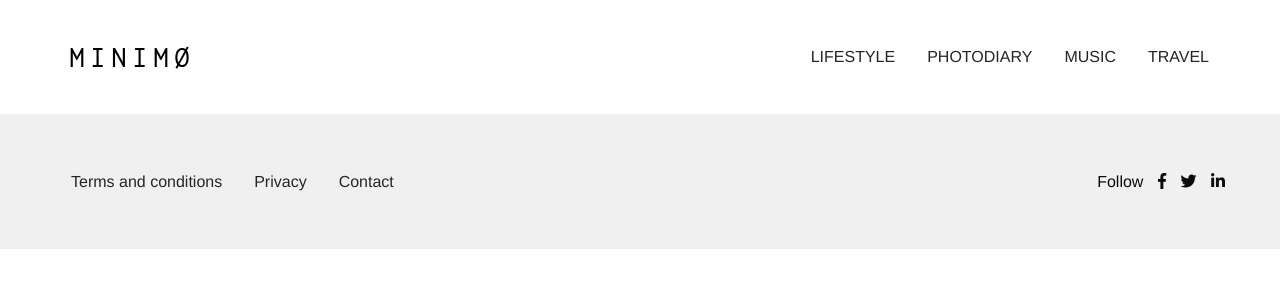
After one commit to Znimu/minimo, a PHP site: page /views/backend/template.php in a window 1280 px wide. The commit adds this page. Shown: the top 300 px of the page. Run offline with PHP 8.4, Linux system fonts and the light colour scheme; the template is opened without the code that fills it, so the values that code supplies are empty; some libraries are stand-ins or nearby versions.

Commit message:
Fix for categories page

```diff
--- /dev/null
+++ b/admin.php
@@ -0,0 +1,2 @@
+<?php
+require('controllers/backend.php');
--- a/controllers/frontend.php
+++ b/controllers/frontend.php
@@ -17,12 +17,6 @@ function listPostsCategory($category)
     $postManager = new Minimo\Models\PostManager();
     $posts = $postManager->getPostsCategory($category);
     $action = "categorie";
-    $nb_posts = 0;
-    while ($post = $posts->fetch()) {
-        $data[] = $post;
-        $img[] = $postManager->getImg($data[$nb_posts]['id']);
-        $nb_posts++;
-    }
 
     require('views/frontend/template_page.php');
 }
--- /dev/null
+++ b/views/backend/template.php
@@ -0,0 +1,58 @@
+<!DOCTYPE html>
+<html>
+    <head>
+        <meta charset="utf-8" />
+        <meta name="viewport" content="width=device-width, initial-scale=1.0" />
+        <title><?= $title ?></title>
+        <link rel="stylesheet" href="https://use.fontawesome.com/releases/v5.6.3/css/all.css" integrity="sha384-UHRtZLI+pbxtHCWp1t77Bi1L4ZtiqrqD80Kn4Z8NTSRyMA2Fd33n5dQ8lWUE00s/" crossorigin="anonymous">
+        <link rel="stylesheet" href="public/css/foundation.min.css">
+        <link rel="stylesheet" href="public/css/app.css">
+    </head>
+
+    <body>
+        <div class="grid-container">
+            <div class="top-bar menu-top">
+                <div class="top-bar-left">
+                    <a href="index.php">
+                        <img class="img-logo" src="public/img/logo_minimo.png" />
+                    </a>
+                </div>
+
+                <div class="top-bar-right">
+                    <ul class="dropdown menu">
+                        <li><a href="?action=categorie&cat=styleDeVie">Lifestyle</a></li>
+                        <li><a href="?action=categorie&cat=photoJournal">Photodiary</a></li>
+                        <li><a href="?action=categorie&cat=musique">Music</a></li>
+                        <li><a href="?action=categorie&cat=visites">Travel</a></li>
+                    </ul>
+                </div>
+            </div>
+        </div>
+
+        <?= $content ?>
+
+        <div class="block-footer">
+            <div class="grid-container">
+                <div class="top-bar">
+                    <div class="top-bar-left">
+                        <ul class="menu">
+                            <li><a class="footer-links" href="#">Terms and conditions</a></li>
+                            <li><a class="footer-links" href="#">Privacy</a></li>
+                            <li><a class="footer-links" href="?action=contact">Contact</a></li>
+                        </ul>
+                    </div>
+                    <div class="top-bar-right">Follow
+                        <i class="fab fa-facebook-f"></i>
+                        <i class="fab fa-twitter"></i>
+                        <i class="fab fa-linkedin-in"></i>
+                    </div>
+                </div>
+            </div>
+        </div>
+    </body>
+
+    <script src="public/js/vendor/jquery.js"></script>
+    <script src="public/js/vendor/what-input.js"></script>
+    <script src="public/js/vendor/foundation.js"></script>
+    <script src="public/js/app.js"></script>
+</html>
--- a/views/frontend/template_category.php
+++ b/views/frontend/template_category.php
@@ -3,12 +3,10 @@
 $nb_articles = 0;
 echo '<div class="see-more-title category">Category : ' . $category . "</div>";
 
-while (isset($data[$nb_articles])) {
+while ($nb_articles < $posts->rowCount()) {
     if ($nb_articles % 2 === 0)
         echo '<div class="grid-container">
                 <div class="grid-x grid-margin-x cell">';
-    $data1 = $data[$nb_articles];
-    $img1 = $img[$nb_articles];
     require('template_tiny_article.php');
     if ($nb_articles % 2 === 1)
         echo "</div></div>";
```
Also changed, not shown: models/PostManager.php (+15 -6 lines), controllers/backend.php (added).
